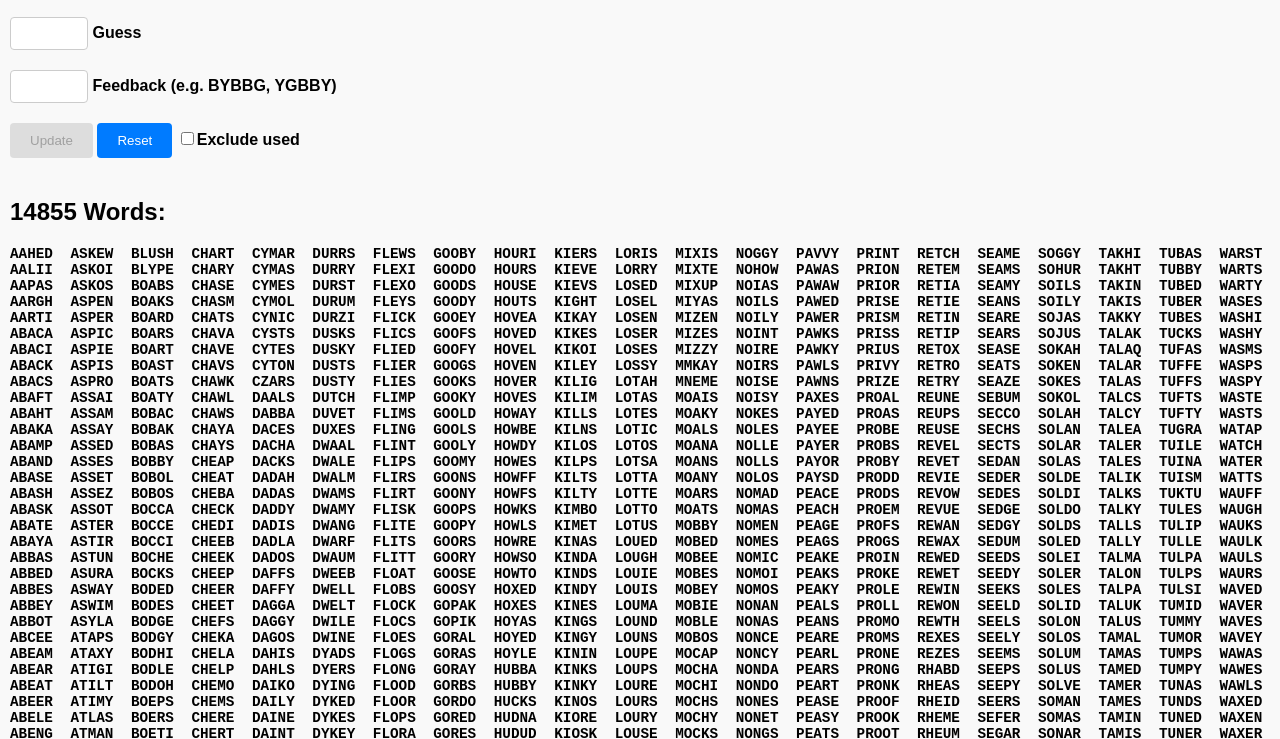
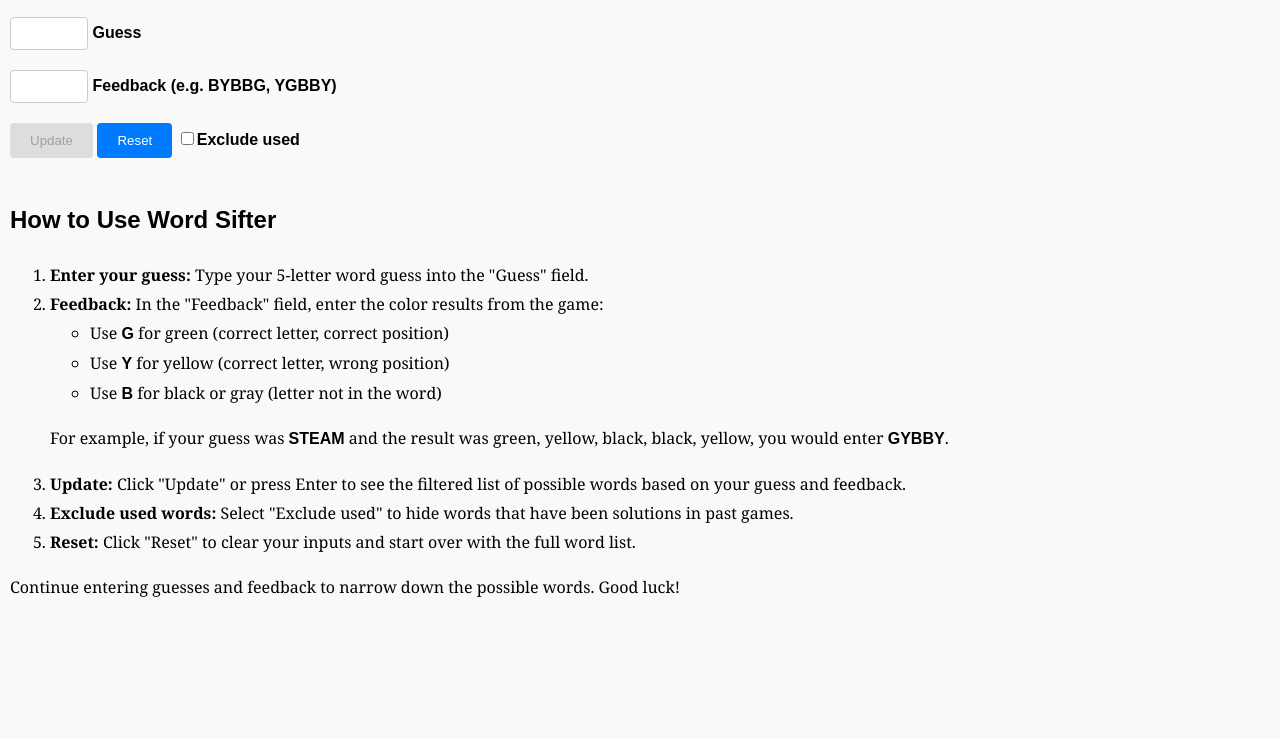
Before and after one commit to ducknoir/WordSifterJS, a website with bundled scripts: page docs/index.html in a window 1280 px wide. Shown: the part 61-800 px from the top of the page. Built offline with nearby package versions, Linux system fonts and the light colour scheme.

Commit message:
Add user instructions

```diff
--- a/docs/index.html
+++ b/docs/index.html
@@ -28,9 +28,30 @@
         <!-- Grid squares will be populated dynamically -->
     </div>
 
-    <h2 id="word-count">Words:</h2>
-    <ul id="filtered-words">
-        <!-- Filtered words will appear here -->
-    </ul>
+    <div id="instructions-container">
+        <h2>How to Use Word Sifter</h2>
+        <ol>
+            <li><strong>Enter your guess:</strong> Type your 5-letter word guess into the "Guess" field.</li>
+            <li><strong>Feedback:</strong> In the "Feedback" field, enter the color results from the game:
+                <ul>
+                    <li>Use <b>G</b> for green (correct letter, correct position)</li>
+                    <li>Use <b>Y</b> for yellow (correct letter, wrong position)</li>
+                    <li>Use <b>B</b> for black or gray (letter not in the word)</li>
+                </ul>
+                <p>For example, if your guess was <b>STEAM</b> and the result was green, yellow, black, black, yellow, you would enter <b>GYBBY</b>.</p>
+            </li>
+            <li><strong>Update:</strong> Click "Update" or press Enter to see the filtered list of possible words based on your guess and feedback.</li>
+            <li><strong>Exclude used words:</strong> Select "Exclude used" to hide words that have been solutions in past games.</li>
+            <li><strong>Reset:</strong> Click "Reset" to clear your inputs and start over with the full word list.</li>
+        </ol>
+        <p>Continue entering guesses and feedback to narrow down the possible words. Good luck!</p>
+    </div>
+
+    <div id="word-list-container" style="display: none;">
+        <h2 id="word-count">Words:</h2>
+        <ul id="filtered-words">
+            <!-- Filtered words will appear here -->
+        </ul>
+    </div>
 </body>
 </html>
--- a/docs/script.js
+++ b/docs/script.js
@@ -54,11 +54,14 @@ const App = (function() {
     }
 
     function displayWords(words) {
+        elements.wordListContainer.style.display = 'block';
+        elements.instructionsContainer.style.display = 'none';
         elements.wordCountHeading.textContent = `${words.length} Word${words.length != 1 ? "s" : ""}:`;
 
         elements.filteredWords.innerHTML = '';
         words.forEach(word => {
             const listItem = document.createElement('li');
+            listItem.classList.add('list-word');
             listItem.textContent = word;
             elements.filteredWords.appendChild(listItem);
         });
@@ -70,8 +73,10 @@ const App = (function() {
         elements.feedbackInput.value = '';
         elements.updateButton.disabled = true;
 
+        elements.wordListContainer.style.display = 'none';
+        elements.instructionsContainer.style.display = 'block';
+
         wordSifter.reset();
-        displayWords(wordSifter.filteredWords);
     }
 
     function validateInputs(guess, feedback) {
@@ -127,7 +132,9 @@ const App = (function() {
             excludeUsedCheckbox: 'exclude-used',
             guessGrid: 'guess-grid',
             filteredWords: 'filtered-words',
-            wordCountHeading: 'word-count'
+            wordCountHeading: 'word-count',
+            wordListContainer: 'word-list-container',
+            instructionsContainer: 'instructions-container'
         };
 
         for (const [key, id] of Object.entries(elementIds)) {
@@ -152,7 +159,6 @@ const App = (function() {
 
             sifter = new WordSifter(dictionaryData.words, usedWordsData.words);
 
-            displayWords(sifter.filteredWords);
             setupEventListeners();
         } catch (error) {
             console.error('Error during initialization:', error);
--- a/docs/styles.css
+++ b/docs/styles.css
@@ -68,14 +68,15 @@ button:disabled {
     gap: 10px; /* Space between the buttons */
     margin-top: 20px; /* Space above the buttons */
 }
-ul {
+
+#filtered-words {
     list-style-type: none;
     padding-left: 0;
     column-width: 50px;
     column-gap: 10px;
 }
 
-ul li {
+#filtered-words li {
     border-width: 1;
     font-family: monospace;
     font-weight: bold;
@@ -113,3 +114,18 @@ ul li {
 .green { background-color: #6aaa64; }
 .yellow { background-color: #c9b458; }
 .gray { background-color: #787c7e; }
+
+#instructions-container {
+    font-family: 'Georgia', serif;
+    line-height: 1.8;
+}
+
+#instructions-container h2 {
+    font-family: 'Arial', sans-serif;
+    font-weight: 700;
+}
+
+#instructions-container b {
+    font-family: "Arial", sans-serif;
+    font-weight: bold;
+}
```
